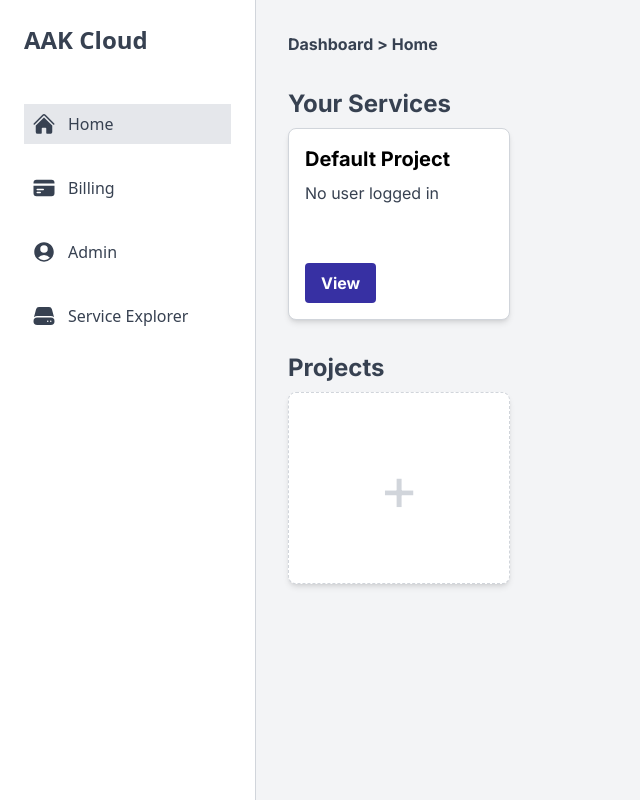
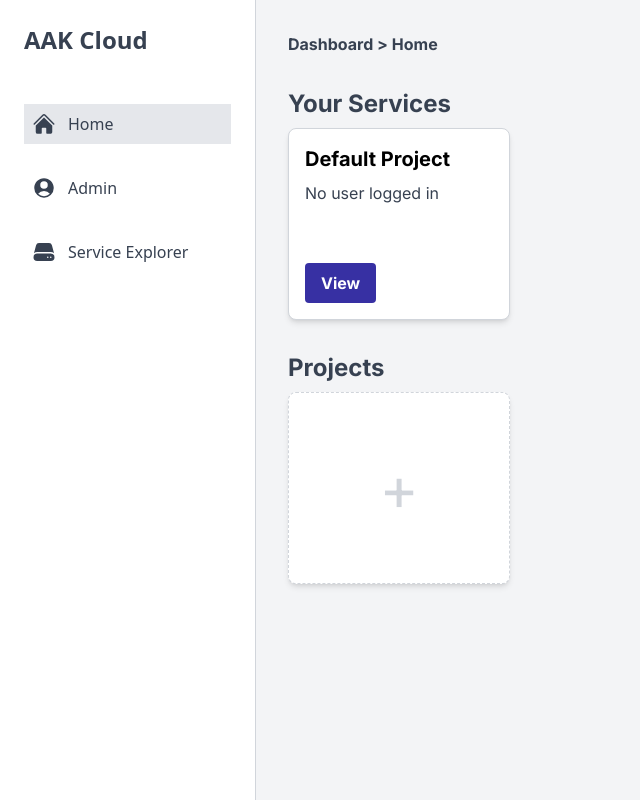
Before and after one commit to agoel25/Aakstra, a Next.js app in the folder frontend/: page /dashboard in a window 1280 px wide. Shown: the whole page, without its empty margins (0-640 px from the left). Built offline with nearby package versions, Linux system fonts and the light colour scheme.

Commit message:
removed billling navbar

```diff
--- a/frontend/src/pages/dashboard.js
+++ b/frontend/src/pages/dashboard.js
@@ -137,12 +137,6 @@ export default function Dashboard() {
               isActive={currentView === "home" || currentView === "project"}
             />
             <NavItem
-              icon={CreditCardIcon}
-              label="Billing"
-              onClick={() => setCurrentView("billing")}
-              isActive={currentView === "billing"}
-            />
-            <NavItem
               icon={UserCircleIcon}
               label="Admin"
               onClick={() => setCurrentView("admin")}
```
